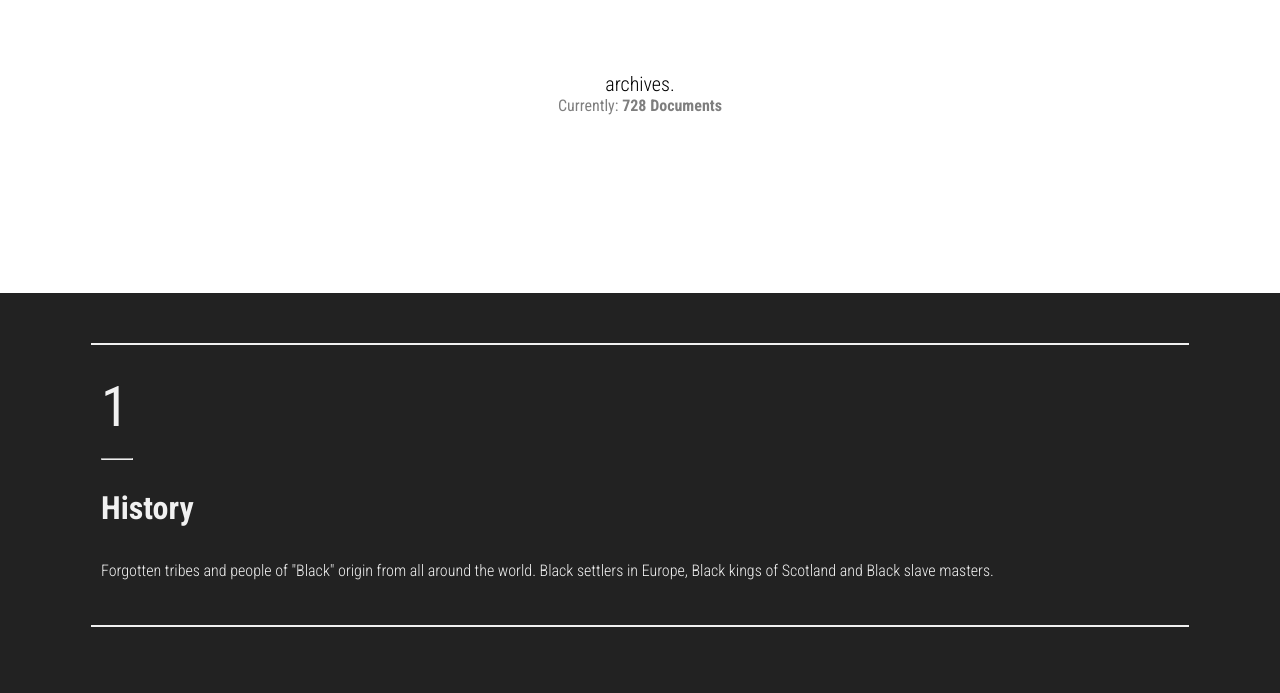
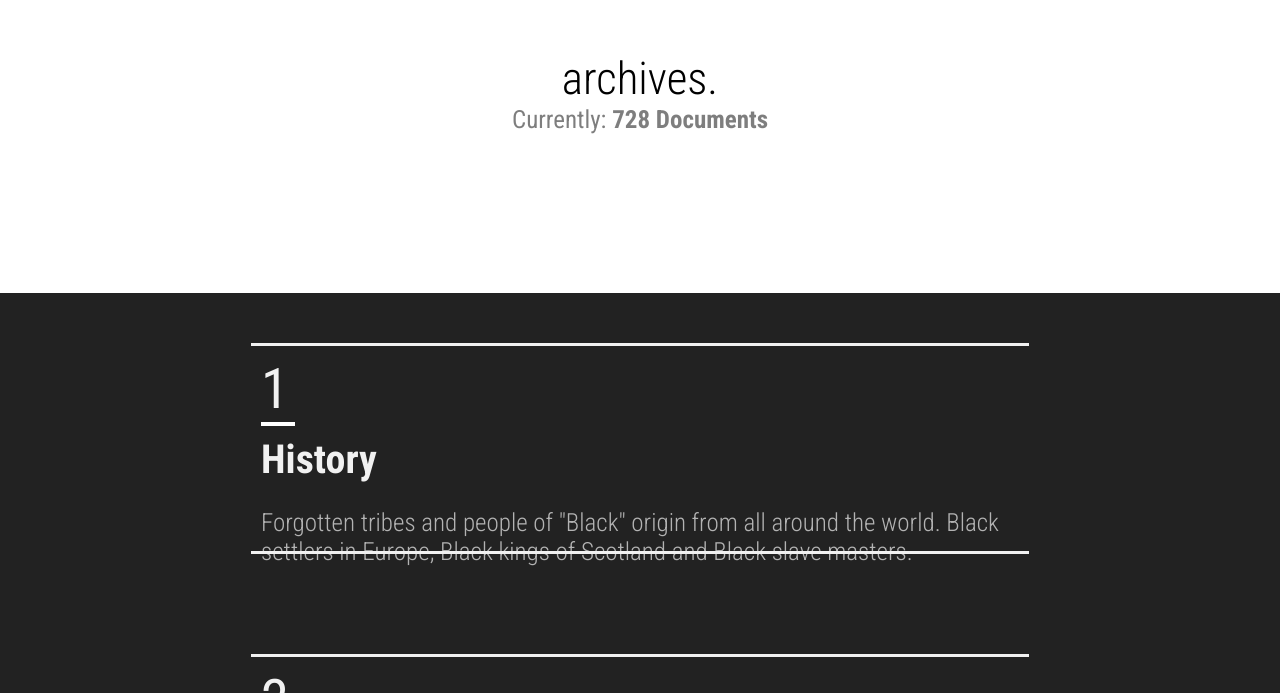
Before and after one commit to DelroyBrown28/archives_responsive, a plain HTML site: page index.html in a window 1280 px wide. Shown: the part 107-800 px from the top of the page. Drawn offline with nearby package versions, Linux system fonts and the light colour scheme.

Commit message:
ipad screen size complete

```diff
--- a/assets/css/main.css
+++ b/assets/css/main.css
@@ -97,11 +97,15 @@ html {
     .tab_line {
         width: 30px;
         margin: 0;
+        border: 2px solid #fff;
     }
 
     .crisis_tab_line {
         width: 100px;
+        border: 2px solid #fff;
+
     }
+
     .tab_title {
         color: #f1f1f1;
         margin: 10px 0 0 0;
@@ -110,11 +114,13 @@ html {
     .tab_description {
         color: #f1f1f1;
         font-weight: 200;
+        opacity: 0.7;
     }
 
     .crisis_tab_description {
         color: #f1f1f1;
         text-align: center;
+        opacity: 0.7;
     }
 
     .crisis_title {
@@ -142,3 +148,82 @@ html {
     /*-----//  TAB CONTENTS-----*/
 
 }
+
+@media only screen and (min-width : 768px) {
+
+    /*----TOP CONTENTS----*/
+    .title {
+        font-size: 30px;
+    }
+
+    .number_of_docs {
+        font-size: 20px;
+    }
+
+    /*----//  TOP CONTENTS----*/
+    /*----TABS----*/
+    .tabs {
+        width: calc(75% - 10px) !important;
+        height: calc(80% - 10px) !important;
+
+    }
+
+    .tab_title {
+        font-size: 40px;
+
+    }
+
+    .tab_description {
+        font-size: 20px;
+    }
+
+    /*----//  TABS----*/
+
+}
+
+@media only screen and (min-width : 1024px) {
+
+    /*----TOP CONTENTS----*/
+    .title {
+        font-size: 45px;
+    }
+
+    .number_of_docs {
+        font-size: 25px;
+    }
+
+    /*----//  TOP CONTENTS----*/
+    /*----TABS----*/
+
+
+    .tabs {
+        width: calc(60% - 10px) !important;
+        height: calc(65% - 10px) !important;
+        border-top: 3px solid #f1f1f1;
+        border-bottom: 3px solid #f1f1f1;
+
+
+    }
+
+    .tab_description {
+        font-size: 25px;
+    }
+
+    .crisis_subtitle {
+        font-size: 30px;
+    }
+
+    .crisis_tab_description {
+        font-size: 25px;
+    }
+
+    .tab_line {
+
+    }
+
+
+
+    /*----//  TABS----*/
+
+
+}
```
